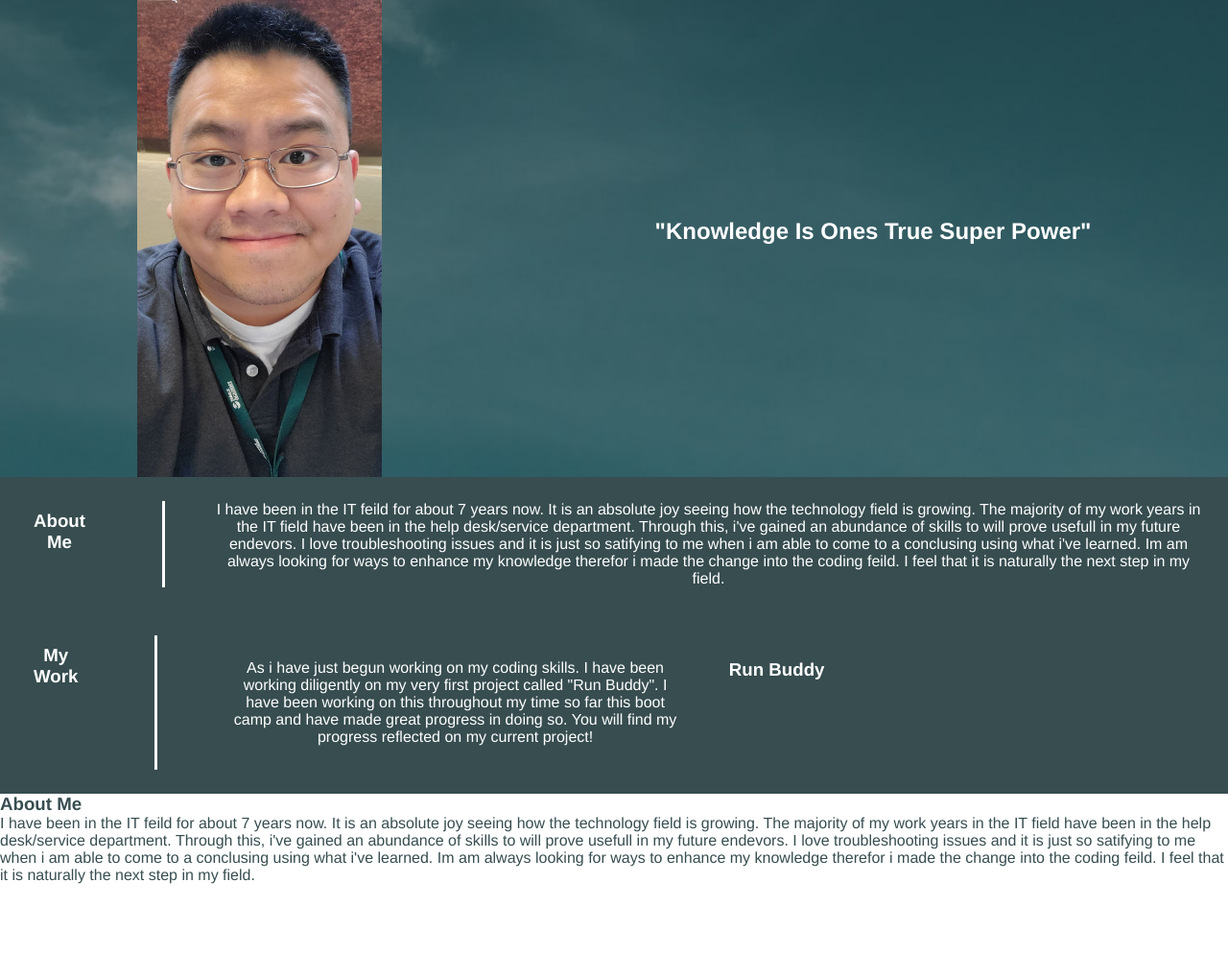
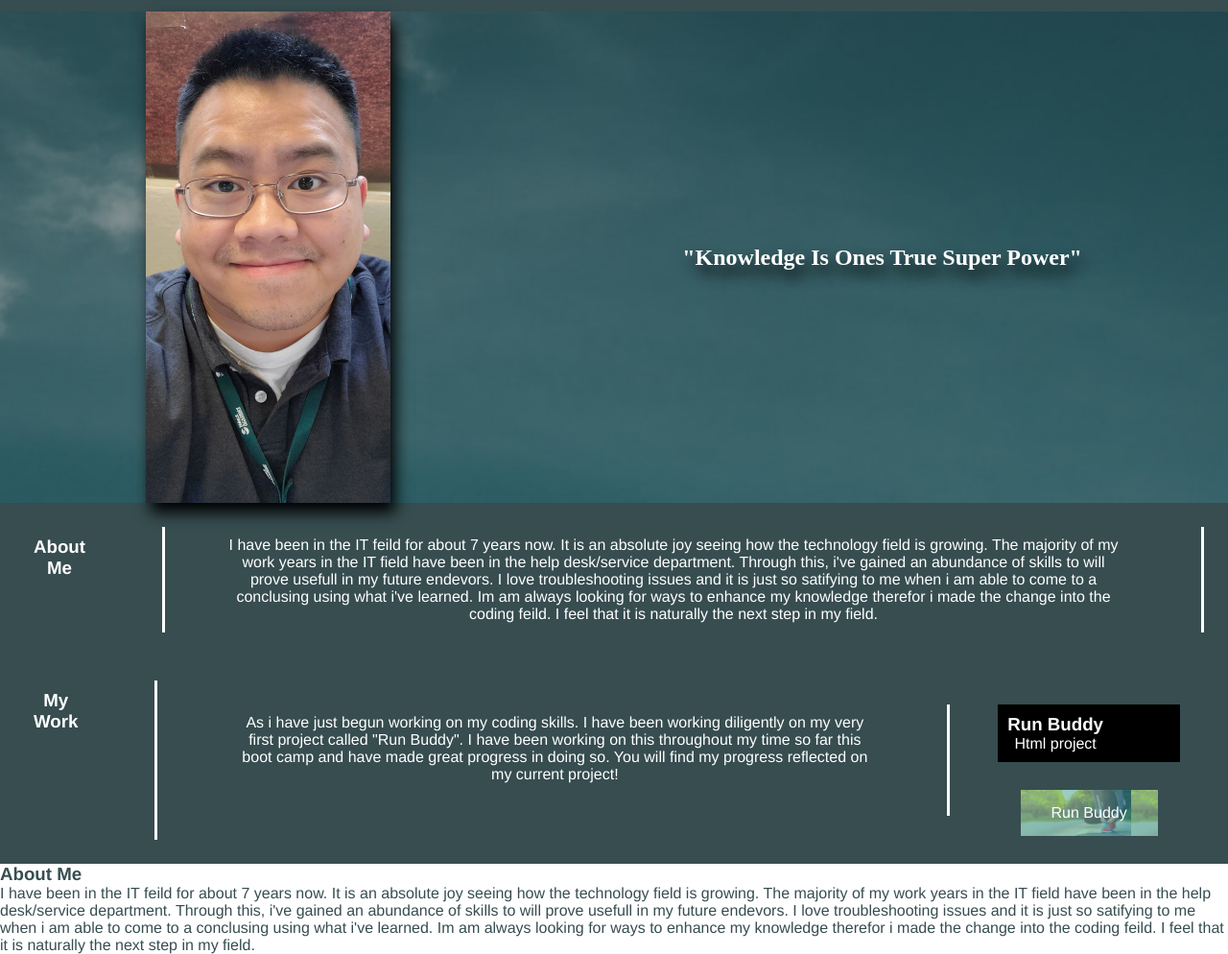
Before and after one commit to tlor0026/Tong-Lor-s-Professional-Profile, a plain HTML site: page Module-2-challenge.html in a window 1280 px wide. Shown: the part 97-1091 px from the top of the page at 96% size. Before the commit the page ends 1018 px from the top, so only its background shows below. Drawn offline with Linux system fonts and the light colour scheme.

Commit message:
updated HTML + tried adding cards, hover and button ect.

```diff
--- a/Module-2-challenge.html
+++ b/Module-2-challenge.html
@@ -2,11 +2,13 @@
 <html lang="eng">
     <head>
         <meta charset="UTF-8" />
+        <meta name="viewport" content="width=device-width, initial-scale=1.0" />
         <title>Tong Lor Portfolio</title>
         <link rel="stylesheet" href="./assests/css/Style.css" />
     </head>
 
     <body>
+        <!--header-->
         <header>
             <h1 a href="Module-2-challenge.html"> Tong Lor</a> </h1>
             <nav>
@@ -44,18 +46,27 @@
                     </p>
                 </div>
         </section>
+        <!-- Section 2 Content-->
         <Section class="Main-points">
             <div class="My-Work-l">
                 <h3 id="My-Work"> My Work</h3>
             </div>
             <div class="My-work-T">
-                <article class="My-Work-b">
+                <article class="My-Work-p">
                  <p>As i have just begun working on my coding skills. I have been working diligently on my very first project called "Run Buddy". I have been working on this throughout my time so far this boot camp and have made great progress in doing so.
                     You will find my progress reflected on my current project!
                 </article>
-                <article class="My-Work-b">
-                    <h3>Run Buddy</h3>
-                </article>
+                <div class="z">
+                    <article class="My-Work-rb" style="z-index: 2;">
+                        <h3>Run Buddy</h3>
+                        <div>
+                            <p>Html project</p>
+                        </div>
+                    </article>
+                    <article class="Run-buddy">
+                        <a href="./privacy-policy.html" style="z-index: 1;">Run Buddy</a><br/>
+                    </article>
+                </div>
             </div>
         </Section>
         <section>
@@ -69,5 +80,6 @@
                 </div>
             </article>
         </section>
+        <!-- Footer-->
 
     </body>
--- a/assests/css/style.css
+++ b/assests/css/style.css
@@ -3,6 +3,40 @@
     padding: 0;
     box-sizing: border-box;
 }
+@media screen and (max-width: 980px) {
+    header h1 a {
+      /* this will be applied on any screen smaller than 980px */
+      color: tomato;
+    }
+    .title {
+        width: 80%;
+      }
+
+      .trainer {
+        flex: 0 70%;
+      }
+
+      .contact-info iframe{
+        flex: 1 100%;
+      }
+  }
+
+  /* MEDIA QUERY FOR TABLETS AND SMALLER */
+  @media screen and (max-width: 768px) {
+    header h1 {
+      /* this will be applied on any screen between 768px and 575px */
+      font-size: 80px;
+      color: tomato;
+    }
+  }
+
+  /* MEDIA QUERY FOR MOBILE PHONES AND SMALLER */
+  @media screen and (max-width: 575px) {
+    header h1 {
+      /* this will be applied on any screen smaller than 575px */
+      font-size: 15px;
+    }
+  }
   /* body settings */
 body {
     color: #374d50;
@@ -21,7 +55,7 @@ header {
 header h1 {
     color: #fff;
     font-weight: bold;
-    font-size: 36px;
+    font-size: 1.55vw;
     margin: 0;
 }
 header nav {
@@ -38,17 +72,24 @@ header nav ul {
 header nav ul li a {
     margin: 0 30px;
     font-weight: lighter;
-    font-size: 1.55vw;
+    font-size: 48px;
     color: #fff;
+  }
+  header nav ul li a:hover {
+    background: #374d50;
+    color: black;
+    text-shadow: none;
   }
 Header a {
       text-decoration: none;
   }
 
+/*Hero Section*/
 .Hero {
     background-image: url('../images/photo-1616998193501-308daa7d6150.jfif');
     background-size:cover;
     display: flex;
+    flex: 1 12%;
 }
 
 .Tong-Hero {
@@ -56,6 +97,7 @@ Header a {
     flex-wrap: wrap;
     align-items: center;
     margin : 0px auto;
+    box-shadow: 5px 10px 15px black;
 }
 
 .Tong-quote {
@@ -64,8 +106,10 @@ Header a {
     align-items: center;
     margin : 0px auto;
     color: #fff;
+    text-shadow: 5px 10px 15px black;
+    font-family: 'Times New Roman', Times, serif;
 }
-/*about me*/
+/*about me settings*/
 .Main-points {
     display: flex;
     background-color: #374d50;
@@ -80,15 +124,19 @@ Header a {
     flex-wrap: wrap;
     text-align: center;
 }
+
 .About-me-T {
     margin: 25px 25px 25px 25px;
     display: flex;
     flex-wrap: wrap;
     justify-content: space-between;
     text-align: center;
+    margin: 25px 25px 25px 25px;
+    border-right-style: solid;
+    padding: 10px 80px 10px 10px;
 }
 
-/*my work*/
+/*my work settings*/
 .My-Work-l {
     margin: 25px 25px 25px 25px;
     border-right-style: solid;
@@ -104,14 +152,53 @@ Header a {
     justify-content: space-between;
     text-align: center;
 }
-.My-Work-b {
+.My-Work-p {
     margin: 25px 25px 25px 25px;
     display: flex;
     flex: 1;
     justify-content: space-between;
     text-align: center;
+    border-right-style: solid;
+    padding: 10px 80px 10px 10px;
+    z-index: 0;
 }
 
-.My-Work-b h3 {
+.My-Work-rb {
+    padding: 10px 80px 10px 10px;
+    margin: 25px 25px 25px 25px;
+    background-color: black;
+    position: relative;
+}
+
+/* button */
+
+.Run-buddy {
+    background-image: url('../images/hero-bg.jpg');
+    background-size: contain;
+    border: none;
+    padding: 15px 32px;
     text-align: center;
+    display: inline-block;
+    font-size: 16px;
+    margin: 4px 2px;
+    cursor: pointer;
+    position: relative;
 }
+
+#Run-buddy {
+    z-index: 1;
+    position: relative;
+}
+
+#My-Work-rb {
+    z-index: 2;
+    position: relative;
+}
+.Run-buddy:hover{
+    opacity: 0.7;
+}
+.Run-buddy a {
+    text-decoration: none;
+    color: white;
+
+}
```
Also changed, not shown: assests/images/1236453.jpg (deleted), assests/images/Tong 2.png (deleted), assests/images/hero-bg.jpg (added), 1 other file.
